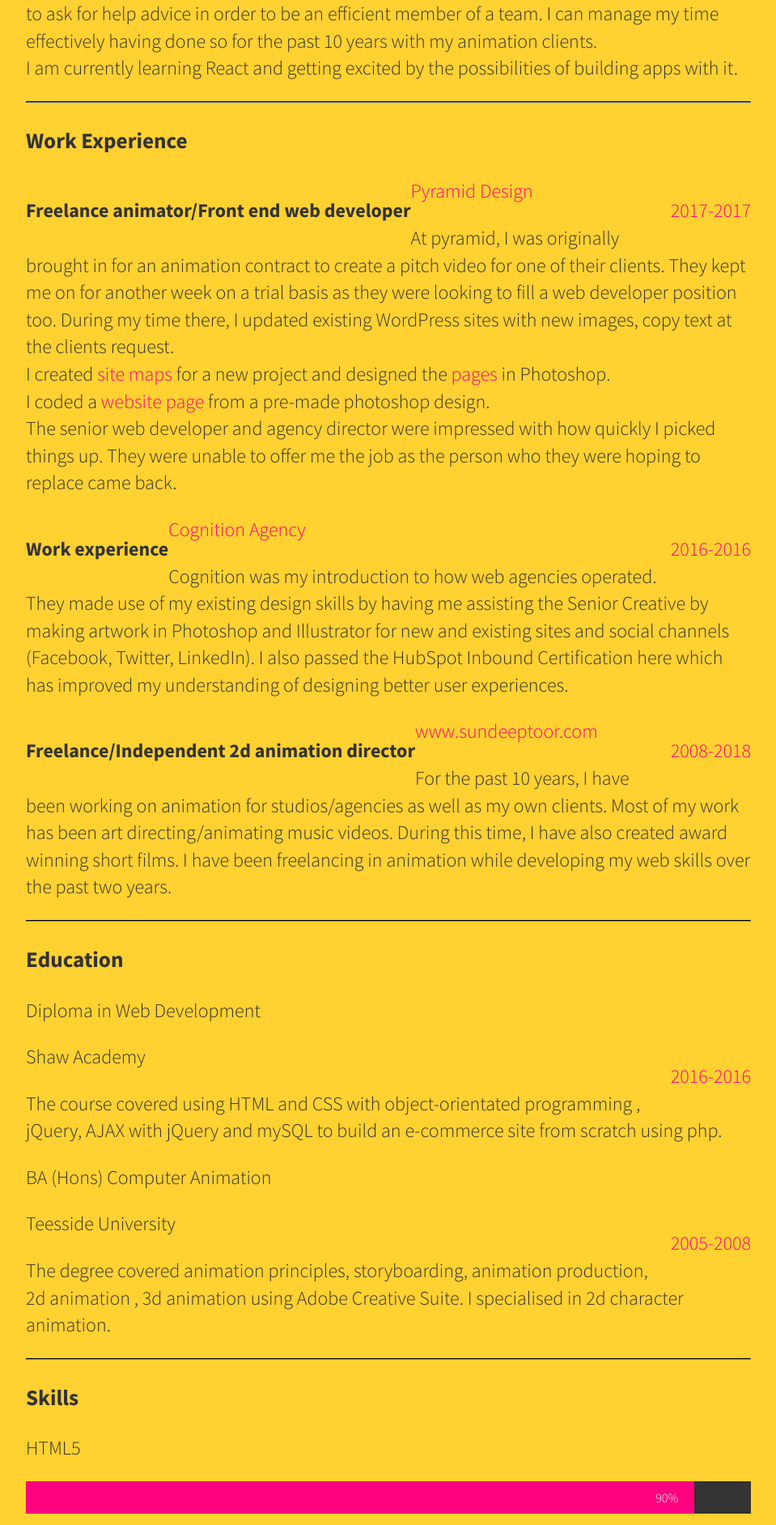
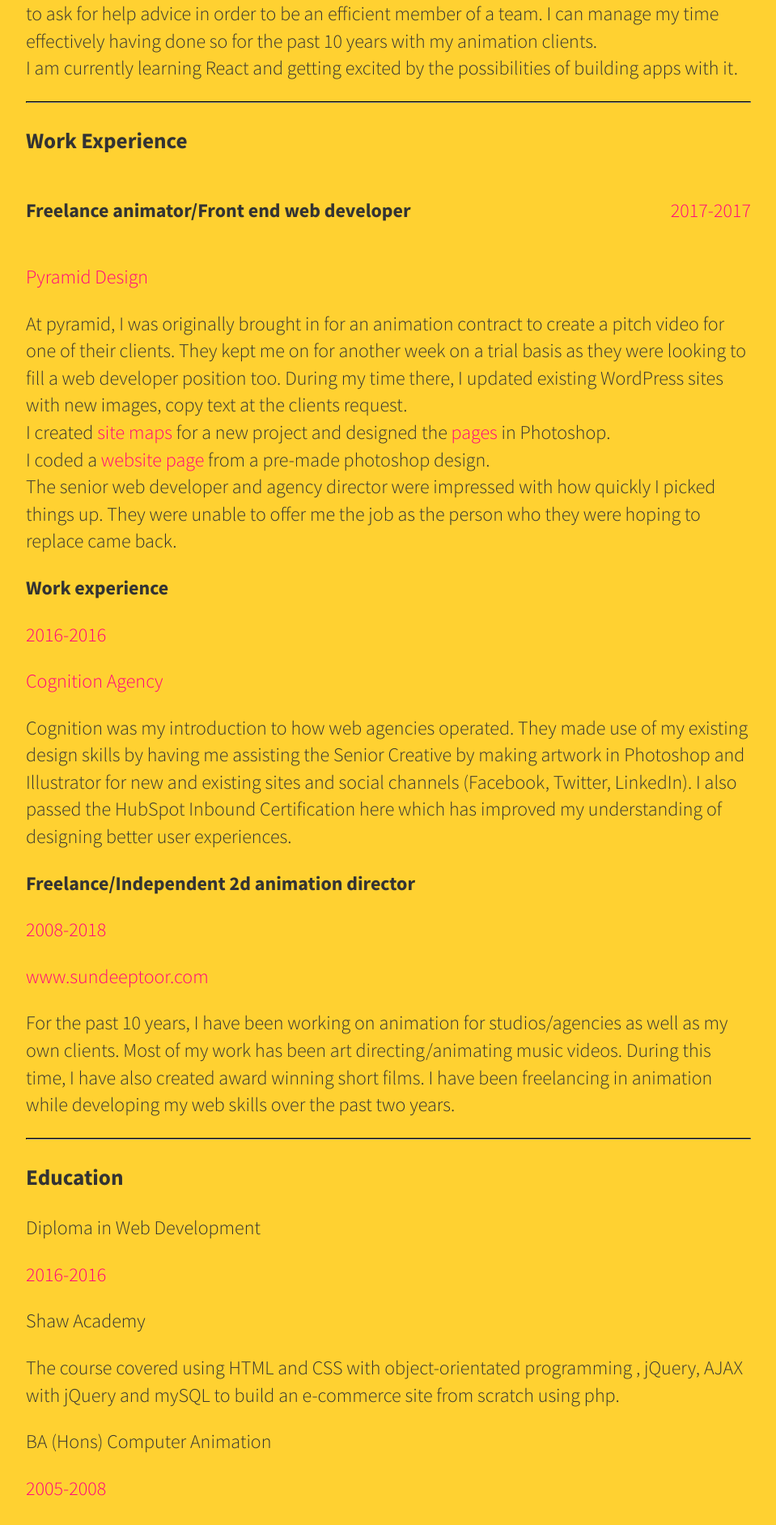
Before and after one commit to SundeepToor/sundeeptoor.github.io, a Jekyll site: the page built from cv/index.html, in a window 1280 px wide. Shown: the part 512-2395 px from the top of the page at 81% size, without its empty margins (160-1119 px from the left). Built offline with Jekyll 4.4.1, drawn with Linux system fonts in a browser that asks for light colours.

Commit message:
Update main.css

```diff
--- a/css/main.css
+++ b/css/main.css
@@ -110,12 +110,16 @@ ul.posts li {
 
 .react {width: 10%; }
 
+.job-header{
+    display:flex;
+    justify-content: space-between;
+}
 .job-title{
-    float:left;
+
     font-weight:bold;
 }
 .date{
-    float:right;
+
     color: #ff0080;
 }
 .place{
```
